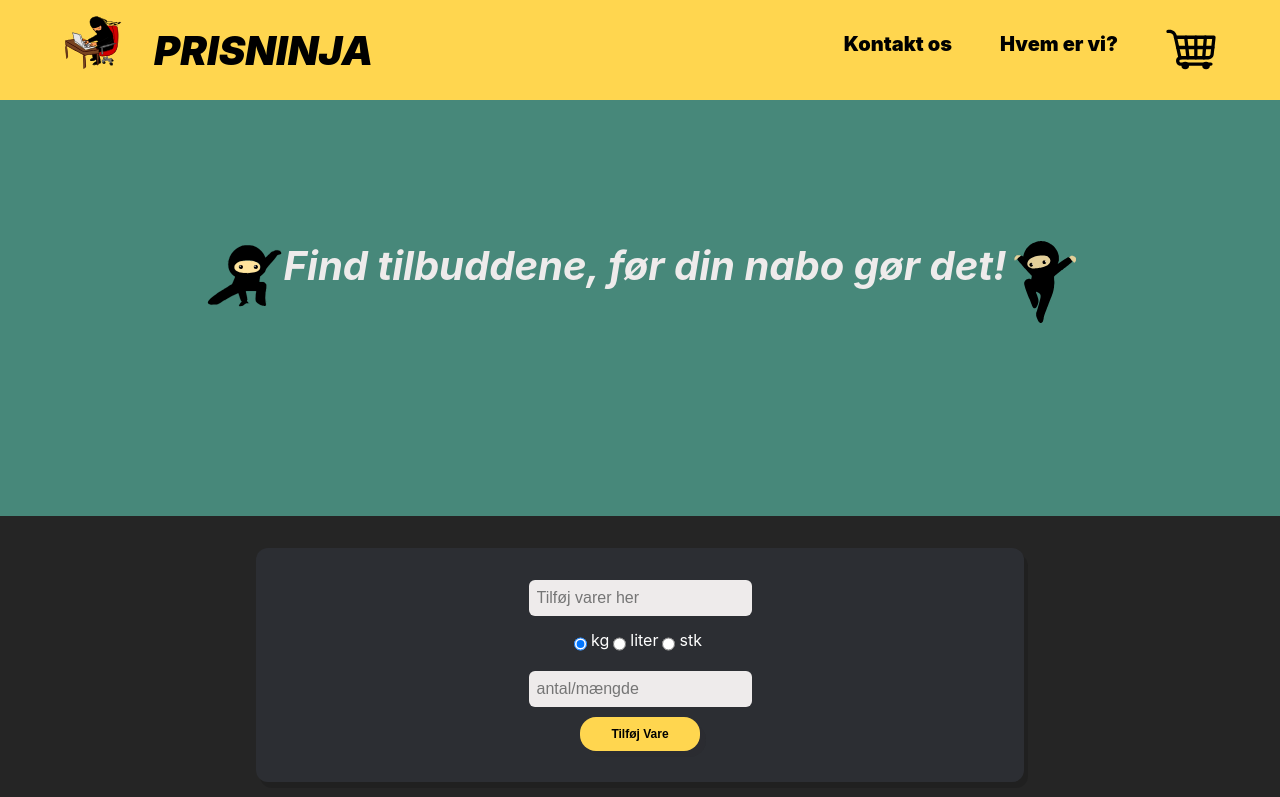
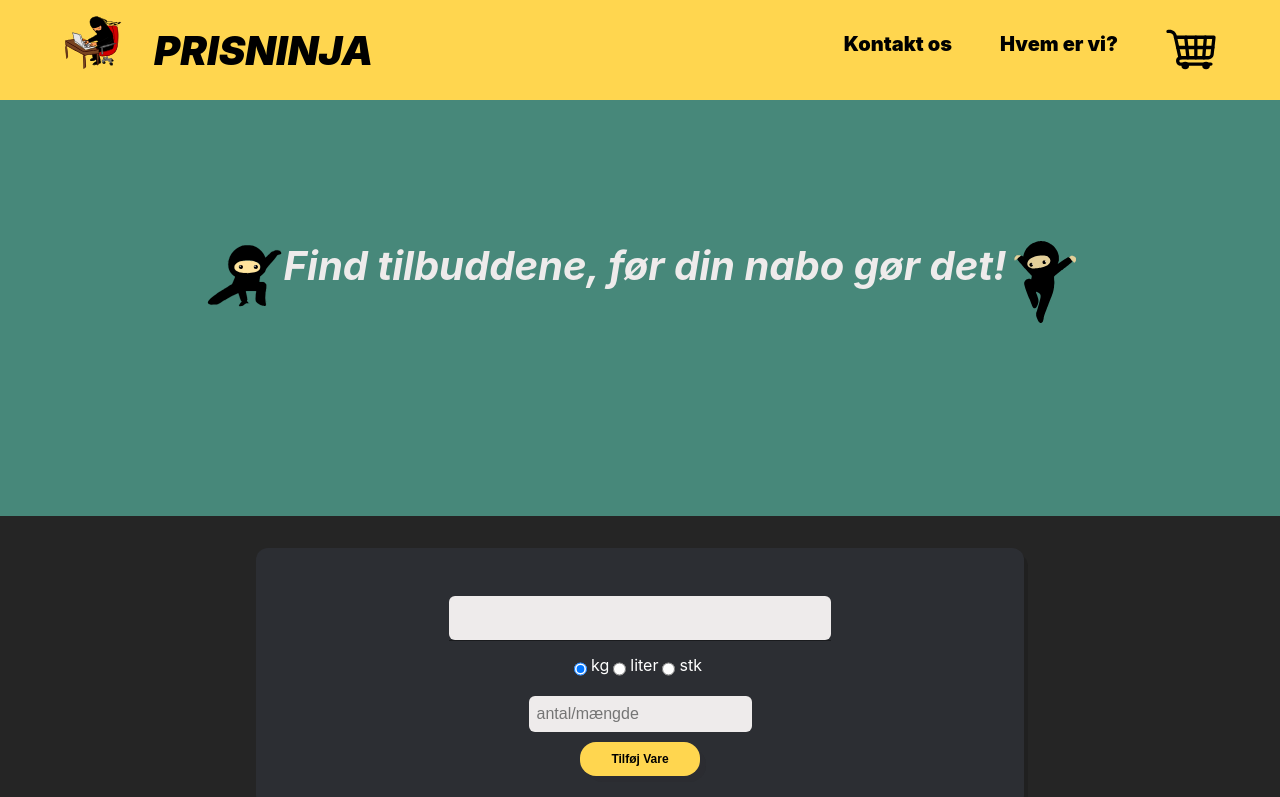
Before and after one commit to Nicolai-Bak/PRJ4, a React (Create React App) app in the folder frontend/: page / in a window 1280 px wide. Shown: the top 797 px of the page. Built offline with nearby package versions, Linux system fonts and the light colour scheme; no server answers.

Commit message:
Added an AutoComplete component to the NewItemForm. It's a component from material ui. It can now search through the items received from the database when the user has typed at least 2 characters. It's still pretty rough and needs more work. Also added some more null checking

```diff
--- a/frontend/package.json
+++ b/frontend/package.json
@@ -3,13 +3,19 @@
   "version": "0.1.0",
   "private": true,
   "dependencies": {
+    "@emotion/react": "^11.8.2",
+    "@emotion/styled": "^11.8.1",
+    "@mui/material": "^5.5.3",
     "@testing-library/jest-dom": "^5.16.2",
     "@testing-library/react": "^12.1.3",
     "@testing-library/user-event": "^13.5.0",
+    "install": "^0.13.0",
+    "npm": "^8.6.0",
     "react": "^17.0.2",
     "react-dom": "^17.0.2",
     "react-router-dom": "^6.2.2",
     "react-scripts": "5.0.0",
+    "react-select": "^5.2.2",
     "uuidv4": "^6.2.13",
     "web-vitals": "^2.1.4"
   },
--- a/frontend/src/Pages/Home.js
+++ b/frontend/src/Pages/Home.js
@@ -24,11 +24,14 @@ function Home() {
 
 	const newItemHandler = async (name, amount, unit, id) => {
 		console.log(
-			`newItemHandler called with item: ${name}, amount: ${amount}, unit: ${unit}, id: ${id.toString().slice(0, 5) + "..."}`
+			`newItemHandler called with item: ${name}, amount: ${amount}, unit: ${unit}, id: ${
+				id.toString().slice(0, 5) + "..."
+			}`
 		);
 		// if the item exists in the database
 		if (!(await ValidateItem(name, unit))) {
 			console.log("item not found in database");
+			alert("Varen kan ikke genkendes");
 			return;
 		}
 
@@ -40,7 +43,7 @@ function Home() {
 					amount: amount,
 					unit: unit,
 					id: id, //uuid()
-					key: id
+					key: id,
 				},
 			];
 		});
@@ -152,28 +155,18 @@ function Home() {
 		</div>
 	);
 	async function ValidateItem(name, unit) {
-		const request = await fetch(
-			"https://prisninjawebapi.azurewebsites.net/names/",
-			{
-				method: "GET",
-				headers: {
-					"Content-Type": "application/json",
-				},
-			}
-		);
-		const response = await request.json();
-		console.log(response);
+		const itemNames = JSON.parse(localStorage.getItem("itemNames"));
+
+		console.log("itemNames: " + itemNames)
 
 		let matchFound = false;
-		console.log();
 		let foundItems = [];
-
-		if (response.length < 1) {
-			console.log("no response received");
+		if (itemNames.length < 1) {
+			console.log("No items in localStorage");
 			return;
 		}
 
-		response.forEach((item) => {
+		itemNames.forEach((item) => {
 			if (item.toLowerCase().includes(name.toLowerCase())) {
 				// this needs to be uncommented when a unit is received
 
@@ -186,7 +179,7 @@ function Home() {
 			}
 		});
 		if (foundItems.length > 0) {
-			console.log("items found:" + foundItems);
+			console.log("items found: " + foundItems);
 			matchFound = true;
 		}
 		return matchFound;
--- a/frontend/src/components/NewItem/NewItemForm.css
+++ b/frontend/src/components/NewItem/NewItemForm.css
@@ -5,12 +5,12 @@
 	width: 35%;
 	margin-top: 2rem;
 	padding: 0.1rem;
-    padding-top: 2rem;
+	padding-top: 2rem;
 	font-size: 1rem;
 	background: var(--primary-color);
 	border-radius: 12px;
 	align-items: center;
-    gap: .6rem;
+	gap: 0.6rem;
 	box-shadow: 4px 6px rgba(22, 22, 22, 0.26);
 }
 
@@ -33,7 +33,7 @@
 	margin: 0.2rem 0.4rem 0 0.2rem;
 }
 
-.add-item-form button {
+.add-item-button {
 	flex-shrink: 1;
 	font-size: 0.75rem;
 	box-shadow: 6px 6px rgba(31, 31, 31, 0.1);
@@ -50,18 +50,17 @@
 
 .add-item-form button:hover {
 	background-color: var(--secondary-color-shadow);
-	transition: all 0.2s ease-in-out 0.1s;
+	transition: all 0.1s ease-in-out 0.1s;
 }
 
-
-@media screen and (max-width: 1400px){
-	.add-item-form{
+@media screen and (max-width: 1400px) {
+	.add-item-form {
 		width: 60%;
 	}
 }
 
-@media screen and (max-width: 1000px){
-	.add-item-form{
+@media screen and (max-width: 1000px) {
+	.add-item-form {
 		width: 80%;
 	}
 }
--- a/frontend/src/components/NewItem/NewItemForm.js
+++ b/frontend/src/components/NewItem/NewItemForm.js
@@ -1,10 +1,11 @@
 import "./NewItemForm.css";
 import UnitBox from "./UnitBox";
 import React, { useState, useEffect } from "react";
-import { v4 as uuid} from 'uuid'
+import { v4 as uuid } from "uuid";
+import SearchField from "./SearchField";
 
 const NewItemForm = (props) => {
-	const [newItem, setNewItem] = useState("");
+	const [newItem, setNewItem] = useState(null);
 	const [amount, setAmount] = useState("");
 	const [unit, setUnit] = useState("kg");
 	const id = uuid();
@@ -42,8 +43,8 @@ const NewItemForm = (props) => {
 		setAmount("");
 	};
 
-	const itemChangeHandler = (event) => {
-		setNewItem(event.target.value);
+	const itemChangeHandler = (itemReceived) => {
+		setNewItem(itemReceived);
 	};
 
 	const amountChangeHandler = (event) => {
@@ -54,7 +55,7 @@ const NewItemForm = (props) => {
 	};
 
 	const validInput = (newItem, amount) => {
-		if (!newItem.length > 0) {
+		if (newItem === null || !newItem.length > 0) {
 			console.log("No item was detected in the input field");
 			return false;
 		}
@@ -76,7 +77,7 @@ const NewItemForm = (props) => {
 
 	return (
 		<form onSubmit={submitItemHandler} className="add-item-form">
-			<div className="item-inputs">
+			{/* <div className="item-inputs">
 				<input
 					className="item-name"
 					type="text"
@@ -84,7 +85,8 @@ const NewItemForm = (props) => {
 					onChange={itemChangeHandler}
 					placeholder="Tilføj varer her"
 				></input>
-			</div>
+			</div> */}
+			<SearchField onItemChanged={itemChangeHandler} />
 			<UnitBox onUnitSelected={unitChangeHandler} />
 			<input
 				type="number"
--- /dev/null
+++ b/frontend/src/components/NewItem/SearchField.js
@@ -0,0 +1,71 @@
+import { Button, TextField, Stack } from "@mui/material";
+import { Autocomplete } from "@mui/material";
+import { v4 as uuid } from "uuid";
+import { useState, useEffect } from "react";
+
+const SearchField = (props) => {
+	const options = localStorage.hasOwnProperty("itemNames")
+		? JSON.parse(localStorage.getItem("itemNames"))
+		: [];
+
+	const [value, setValue] = useState(null);
+
+	const defaultProps = {
+		options: options,
+		getOptionLabel: (option) => option,
+	};
+
+	useEffect(() => {
+		console.log(`value changed to ${value}`);
+		props.onItemChanged(value);
+	}, [value]);
+
+	return (
+		<Autocomplete
+			openOnFocus={false}
+			autoComplete={true}
+			autoHighlight
+			autoSelect
+			className="auto-complete"
+			disablePortal
+			label="Tilføj Vare Her"
+			disableClearable
+			freeSolo
+			sx={{
+				width: "50%",
+				margin: "0",
+				padding: "0",
+				border: "0",
+				borderBottom: "0",
+			}}
+			{...defaultProps}
+			renderOption={(props, option) => {
+				if (value === null || value.toString().length < 2) return;
+					return (
+						<li {...props} key={uuid()}>
+							<span>{option}</span>
+						</li>
+					);
+
+			}}
+			value={value}
+			onChange={(event, newValue) => {
+				setValue(newValue);
+			}}
+			renderInput={(params) => (
+				<TextField
+					{...params}
+					fullWidth
+					label="Tilføj Vare Her"
+					placeholder="Tilføj Vare Her"
+					variant="standard"
+					onChange={(event) => {
+						setValue(event.target.value);
+					}}
+				/>
+			)}
+		/>
+	);
+};
+
+export default SearchField;
--- a/frontend/src/components/NewItem/UnitBox.js
+++ b/frontend/src/components/NewItem/UnitBox.js
@@ -1,13 +1,13 @@
 import React from "react";
-import { forwardRef} from "react";
 import "./UnitBox.css";
 
-const UnitBox = forwardRef((props, ref) => {
+const UnitBox = props => {
 	const unitChangedHandler = (event) => {
 		console.log(event.target.value);
 		return props.onUnitSelected(event.target.value);
 	};
 
+	const options = JSON.parse(localStorage.getItem("itemNames"))
 	return (
 		<div className="unitBox__container">
 			<input
@@ -43,6 +43,6 @@ const UnitBox = forwardRef((props, ref) => {
 			</label>
 		</div>
 	);
-});
+};
 
 export default UnitBox;
--- a/frontend/src/components/ShoppingList/ShoppingListItem/ListItem.css
+++ b/frontend/src/components/ShoppingList/ShoppingListItem/ListItem.css
@@ -54,7 +54,7 @@
     max-width: 70%;
     align-self: center;
     justify-self: end;
-	padding: 0 0.5rem 0.2rem 0.2rem.5rem;
+	padding: 0 0.5rem 0.2rem 0.2rem .5rem;
 }
 
 .list-item button {
```
Also changed, not shown: 1 other file (tests, documents, lock files or other folders).
